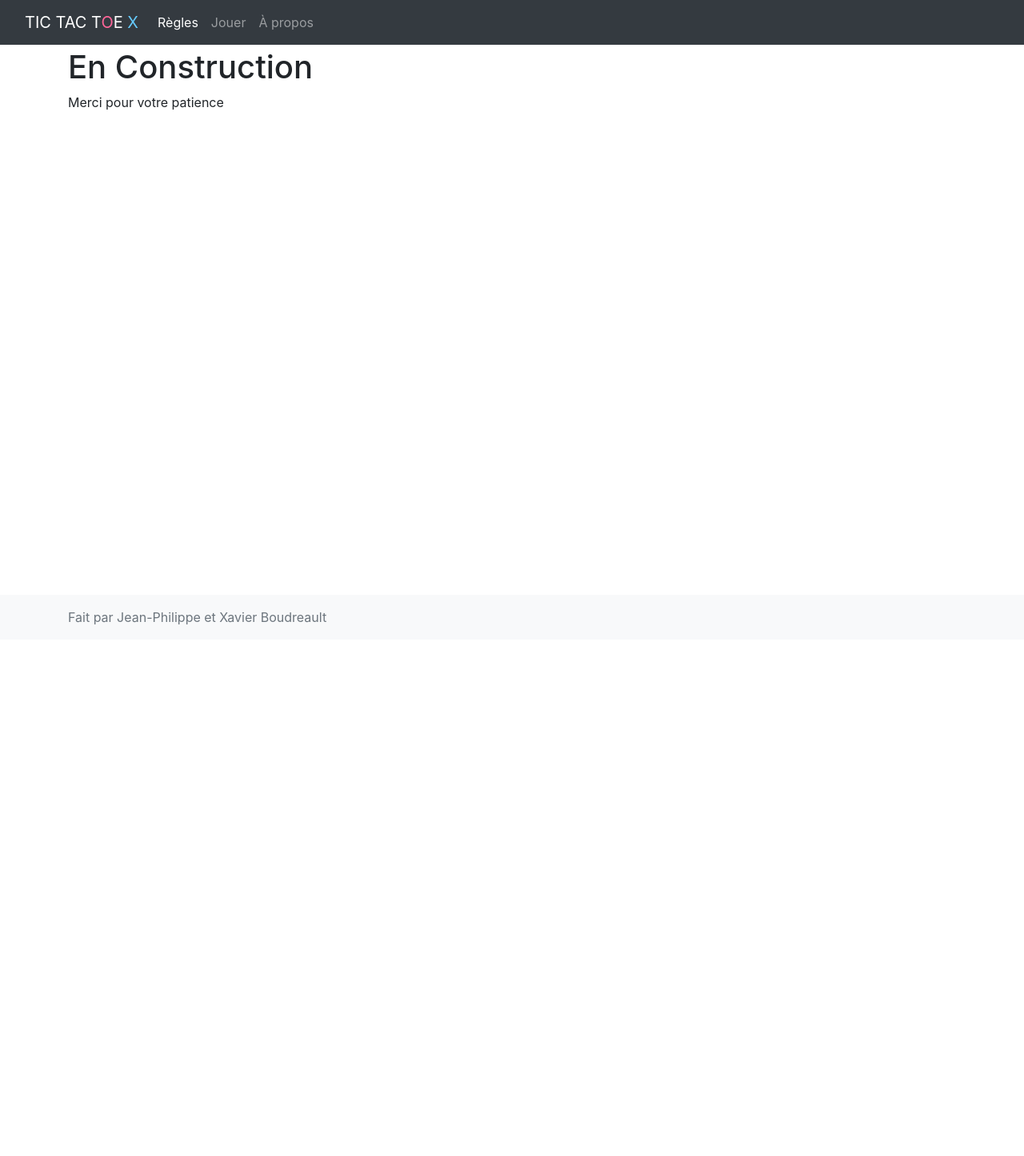
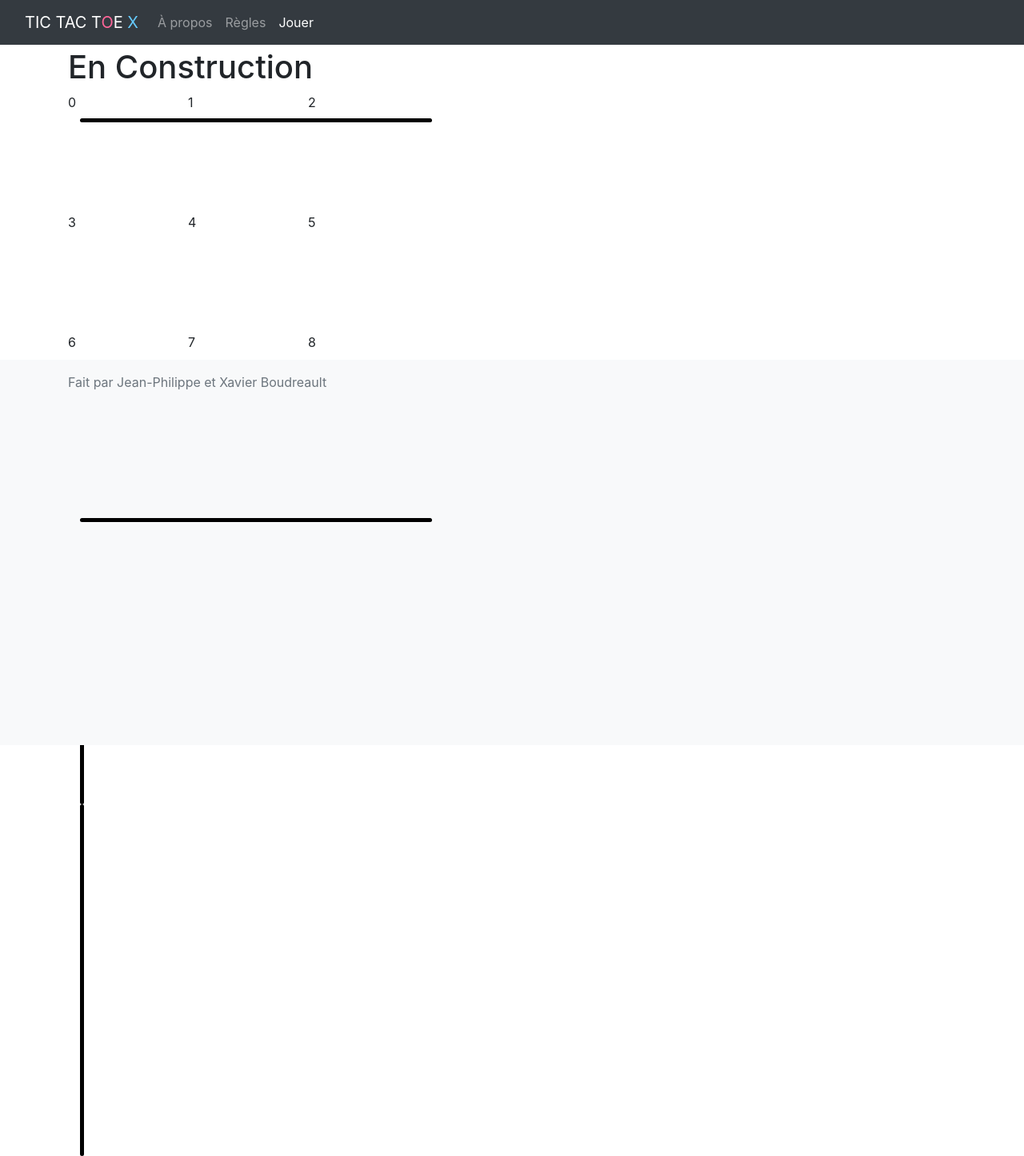
Before and after one commit to jpboudreault/tictactoe, a Django app: page /game/play in a window 1280 px wide. Shown: the whole page at 80% size. Before the commit the page ends 782 px from the top, so only its background shows below. Run offline with Django 3.2, Linux system fonts and the light colour scheme; some libraries are stand-ins or nearby versions.

Commit message:
Better HTML, now with a bit of Js.

```diff
--- a/game/static/css/styles.css
+++ b/game/static/css/styles.css
@@ -1,13 +1,59 @@
 main > .container {
   padding: 60px 15px 0;
-}
-.blue {
-    color: #66ccff;
-}
-.red {
-    color: #ff6699;
 }
 .navbar-brand {
     text-transform: uppercase;
     font-size: 2rem;
 }
+.x {
+    color: #66ccff;
+}
+.o {
+    color: #ff6699;
+}
+/* https://codepen.io/joshuahenson/pen/LGpVaP */
+.container {
+/*  position: absolute;
+  top: 0;
+  right: 0;
+  bottom: 0;
+  left: 0; */
+  width: 450px;
+  height: 450px;
+  margin: auto;
+}
+.row {
+  height: 150px;
+}
+.cell {
+  width: 150px;
+  height: 150px;
+}
+.hline {
+	position: absolute;
+    height: 5px;
+    width: 440px;
+	border-radius: 50px;
+	background-color: #000000;
+}
+.line1 {
+    top: 147.5px;
+}
+.line2 {
+  bottom: 147.5px;
+}
+.vline {
+  width: 5px;
+  height: 440px;
+  top: 5px;
+	border-radius: 50px;
+	background-color: #000000;
+}
+.line3 {
+  left: 147.5px;
+	left: 29.5vmin;
+}
+.line4 {
+  right: 147.5px;
+  right: 29.5vmin;
+}
--- /dev/null
+++ b/game/static/script/base.js
@@ -0,0 +1,4 @@
+function setActiveMenu(tag){
+    $(".nav-item").removeClass("active");
+    $(`.nav-item[data=${tag}]`).addClass("active");
+}
--- a/game/templates/about.html
+++ b/game/templates/about.html
@@ -5,3 +5,7 @@
   <p>Ce projet est le fruit de la collaboration d'un papa et de son fils. Il a servi a apprendre la programmation et le language Python. Il a ete pr&eacute;sent&eacute; &agrave; une classe de 5e ann&eacute;e </p>
   <p><a href="https://github.com/jpboudreault/tictactoe">Voir le code (sur github)</a></p>
 {% endblock %}
+
+{% block extra_scripts %}
+<script>$(function() { setActiveMenu("about"); });</script>
+{% endblock %}
--- a/game/templates/base_generic.html
+++ b/game/templates/base_generic.html
@@ -12,21 +12,18 @@
 <header>
     <nav class="navbar navbar-expand-md navbar-dark fixed-top bg-dark">
         <div class="container-fluid">
-            <span class="navbar-brand">Tic Tac T<span class="red">o</span>e <span class="blue">X</span></span>
-            <button class="navbar-toggler" type="button" data-toggle="collapse" data-target="#navbarCollapse"
-                    aria-controls="navbarCollapse" aria-expanded="false" aria-label="Toggle navigation">
-                <span class="navbar-toggler-icon"></span>
-            </button>
+            <span class="navbar-brand">Tic Tac T<span class="o">o</span>e <span class="x">X</span></span>
             <div class="collapse navbar-collapse" id="navbarCollapse">
                 <ul class="navbar-nav mr-auto">
-                    <li class="nav-item active">
-                        <a class="nav-link" href="{% url 'rules' %}">R&egrave;gles<span class="sr-only">(current)</span></a>
+                    {% url rules as rules_url %}
+                    <li class="nav-item" data="about">
+                        <a class="nav-link" href="{% url 'about' %}">&Agrave; propos</a>
                     </li>
-                    <li class="nav-item">
+                    <li class="nav-item" data="rules">
+                        <a class="nav-link" href="{% url 'rules' %}">R&egrave;gles</a>
+                    </li>
+                    <li class="nav-item" data="play">
                         <a class="nav-link" href="{% url 'play' %}">Jouer</a>
-                    </li>
-                    <li class="nav-item">
-                        <a class="nav-link" href="{% url 'about' %}">&Agrave; propos</a>
                     </li>
                 </ul>
             </div>
@@ -50,7 +47,9 @@
 </footer>
 
 {# Load CSS and JavaScript #}
+{% bootstrap_javascript jquery='full' %}
 {% bootstrap_css %}
-{% bootstrap_javascript jquery='full' %}
+<script type="text/javascript" src="{% static 'script/base.js' %}"></script>
+{% block extra_scripts %}<!-- to be replaced --> {% endblock %}
 </body>
 </html>
--- a/game/templates/play.html
+++ b/game/templates/play.html
@@ -1,6 +1,30 @@
 {% extends "base_generic.html" %}
 
 {% block content %}
-  <h1>En Construction</h1>
-  <p>Merci pour votre patience</p>
+<h1>En Construction</h1>
+<div class="container">
+    <div class="row">
+        <div class="cell" id="0">0</div>
+        <div class="cell" id="1">1</div>
+        <div class="cell" id="2">2</div>
+    </div>
+    <div class="row">
+        <div class="cell" id="3">3</div>
+        <div class="cell" id="4">4</div>
+        <div class="cell" id="5">5</div>
+    </div>
+    <div class="row">
+        <div class="cell" id="6">6</div>
+        <div class="cell" id="7">7</div>
+        <div class="cell" id="8">8</div>
+    </div>
+    <div class="hline line1"></div>
+    <div class="hline line2"></div>
+    <div class="vline line3"></div>
+    <div class="vline line4"></div>
+</div>
 {% endblock %}
+
+{% block extra_scripts %}
+<script>$(function() { setActiveMenu("play"); });</script>
+{% endblock %}
--- a/game/transients.py
+++ b/game/transients.py
@@ -38,8 +38,7 @@ class Board:
         return [] + self.get_rows() + self.get_columns() + self.get_diagonals()
 
     def played_moves_count(self):
-        # xavier je te conseille d'utiliser ceci https://stackoverflow.com/questions/2600191/how-can-i-count-the-occurrences-of-a-list-item
-        return 1
+        return 9 - self.data.count(' ')
 
     def get_winner(self):
         for line in self.get_lines():
```
Also changed, not shown: cpu/test_xavier.py (+11 -1 lines), cpu/xavier.py (+11 -8 lines), game/templates/rules.html (+8 -1 lines), game/static/script/play.js (added), game/templatetags/__init__.py (added).
